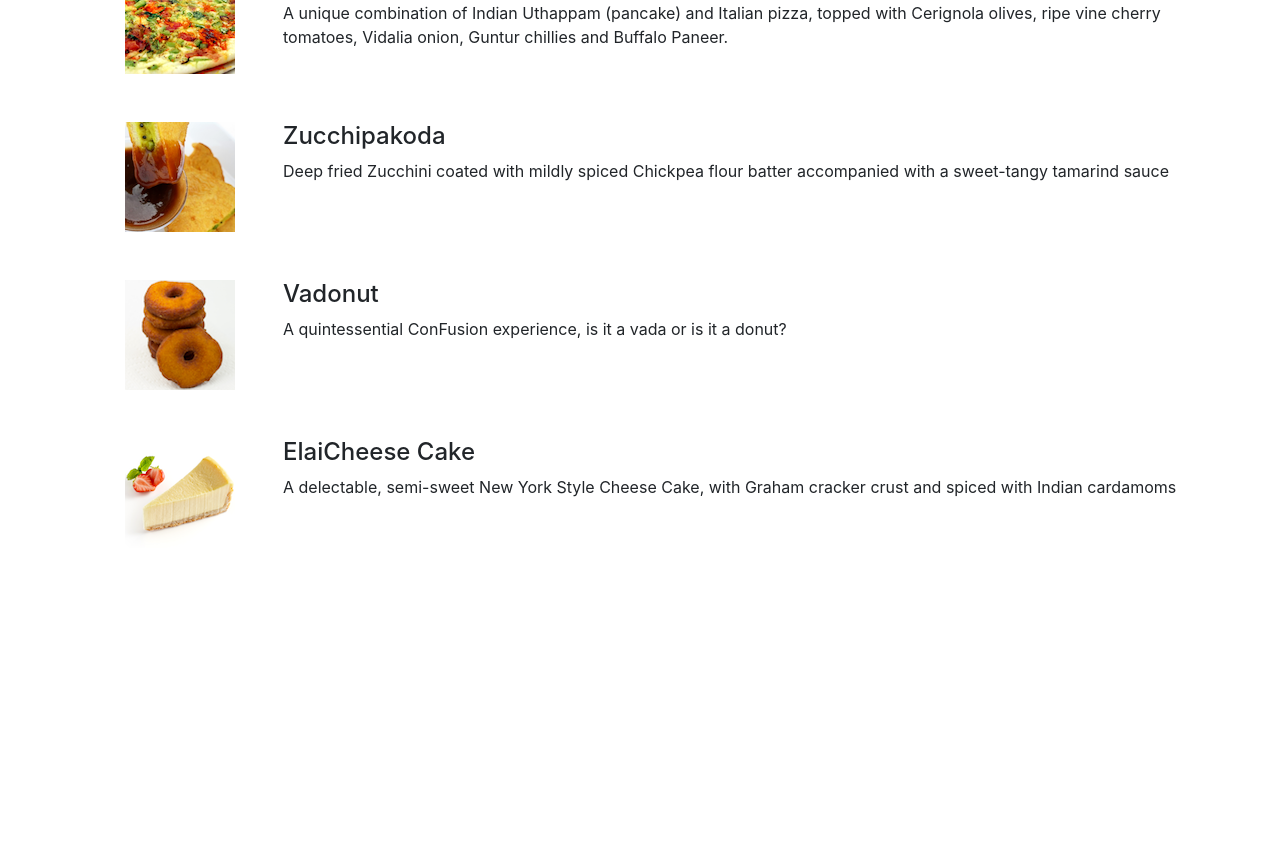
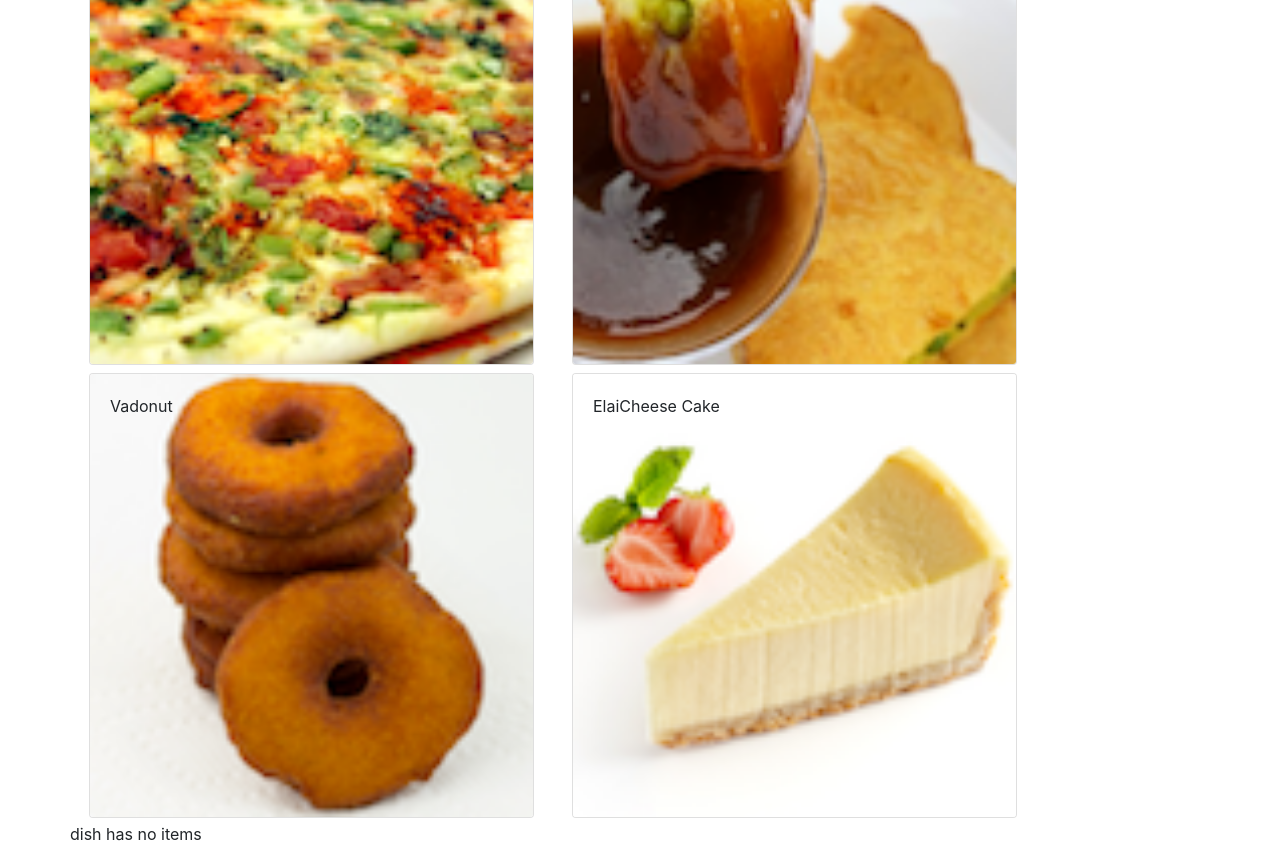
Before and after one commit to SUTHARRAM/React, a React (Create React App) app in the folder React/confusion/: page / in a window 1280 px wide. Shown: the part 140-986 px from the top of the page. Before the commit the page ends 800 px from the top, so only its background shows below. Built offline with nearby package versions, Linux system fonts and the light colour scheme.

Commit message:
component part 2

```diff
--- a/React/confusion/src/App.js
+++ b/React/confusion/src/App.js
@@ -1,7 +1,20 @@
+import React, { Component } from 'react';
 import { Navbar, NavbarBrand } from 'reactstrap';
 import Menu from './components/MenuComponent';
 
-function App() {
+import { DISHES } from './shared/dishes';
+
+class App extends Component {
+
+  constructor(props){
+    super(props);
+
+    this.state =  {
+      dishes: DISHES,
+    };
+  }
+
+ render(){
   return (
     <div>
       <Navbar dark color="primary">
@@ -9,9 +22,11 @@
           <NavbarBrand href="/"> Ristorante Con Fusion </NavbarBrand>
         </div>
       </Navbar>
-      <Menu />
+      <Menu dishes={this.state.dishes} />
     </div>
   );
+ }
+
 }
 
 export default App;
--- a/React/confusion/src/components/MenuComponent.js
+++ b/React/confusion/src/components/MenuComponent.js
@@ -1,5 +1,5 @@
 import React, { Component } from 'react';
-import { Media } from 'reactstrap';
+import { Card, CardImg, CardImgOverlay, CardText, CardBody, CardTitle } from 'reactstrap';
 
 
 class Menu extends Component {
@@ -8,57 +8,46 @@
         super(props);
 
         this.state = {
-            dishes: [
-                {
-                  id: 0,
-                  name:'Uthappizza',
-                  image: 'assets/images/uthappizza.png',
-                  category: 'mains',
-                  label:'Hot',
-                  price:'4.99',
-                  description:'A unique combination of Indian Uthappam (pancake) and Italian pizza, topped with Cerignola olives, ripe vine cherry tomatoes, Vidalia onion, Guntur chillies and Buffalo Paneer.'                        },
-               {
-                  id: 1,
-                  name:'Zucchipakoda',
-                  image: 'assets/images/zucchipakoda.png',
-                  category: 'appetizer',
-                  label:'',
-                  price:'1.99',
-                  description:'Deep fried Zucchini coated with mildly spiced Chickpea flour batter accompanied with a sweet-tangy tamarind sauce'                        },
-               {
-                  id: 2,
-                  name:'Vadonut',
-                  image: 'assets/images/vadonut.png',
-                  category: 'appetizer',
-                  label:'New',
-                  price:'1.99',
-                  description:'A quintessential ConFusion experience, is it a vada or is it a donut?'                        },
-               {
-                  id: 3,
-                  name:'ElaiCheese Cake',
-                  image: 'assets/images/elaicheesecake.png',
-                  category: 'dessert',
-                  label:'',
-                  price:'2.99',
-                  description:'A delectable, semi-sweet New York Style Cheese Cake, with Graham cracker crust and spiced with Indian cardamoms'                        }
-               ],
+            selectedDish: null
+        }
+    }
+
+    onDishSelect(dish) {
+        this.setState({selectedDish: dish})
+    }
+
+    renderDish(dish) {
+        if(dish != null) {
+            return (
+                <Card>
+                    <CardImg width="100%" src={dish.image} alt={dish.name} />
+                    <CardBody>
+                        <CardTitle>{dish.name}</CardTitle>
+                        <CardText>{dish.description}</CardText>
+                    </CardBody>
+                </Card>
+            );
+        }
+        else {
+            return(
+                <div>dish has no items</div>
+            );
         }
     }
 
     render() {
 
-        const menu = this.state.dishes.map((dish)=> {
+        const menu = this.props.dishes.map((dish)=> {
             return (
-                <div key={dish.id} className="col-12 mt-5">
-                    <Media tag="li">
-                        <Media left middle>
-                            <Media object src={dish.image} alt={dish.name} />
-                        </Media>
-                        <Media body className="ml-5">
-                            <Media heading>{dish.name}</Media>
-                            <p>{dish.description}</p>
-                        </Media>
-                    </Media>
+                <div key={dish.id} className="col-12 col-md-5 m-1">
+                    <Card onClick = {()=> this.onDishSelect(dish)} >
+
+                        <CardImg width="100%" src={dish.image} alt={dish.name} />
+
+                        <CardImgOverlay>
+                            <CardTitle>{dish.name}</CardTitle>
+                        </CardImgOverlay>
+                    </Card>
                 </div>
             );
         });
@@ -67,9 +56,10 @@
         return (
             <div className='container'>
                 <div className="row">
-                    <Media list>
-                        {menu}
-                    </Media>
+                    {menu}
+                </div>
+                <div className="row" >
+                    {this.renderDish(this.state.selectedDish)}
                 </div>
             </div>
         );
--- /dev/null
+++ b/React/confusion/src/shared/dishes.js
@@ -0,0 +1,34 @@
+export const DISHES = [
+    {
+      id: 0,
+      name:'Uthappizza',
+      image: 'assets/images/uthappizza.png',
+      category: 'mains',
+      label:'Hot',
+      price:'4.99',
+      description:'A unique combination of Indian Uthappam (pancake) and Italian pizza, topped with Cerignola olives, ripe vine cherry tomatoes, Vidalia onion, Guntur chillies and Buffalo Paneer.'                        },
+   {
+      id: 1,
+      name:'Zucchipakoda',
+      image: 'assets/images/zucchipakoda.png',
+      category: 'appetizer',
+      label:'',
+      price:'1.99',
+      description:'Deep fried Zucchini coated with mildly spiced Chickpea flour batter accompanied with a sweet-tangy tamarind sauce'                        },
+   {
+      id: 2,
+      name:'Vadonut',
+      image: 'assets/images/vadonut.png',
+      category: 'appetizer',
+      label:'New',
+      price:'1.99',
+      description:'A quintessential ConFusion experience, is it a vada or is it a donut?'                        },
+   {
+      id: 3,
+      name:'ElaiCheese Cake',
+      image: 'assets/images/elaicheesecake.png',
+      category: 'dessert',
+      label:'',
+      price:'2.99',
+      description:'A delectable, semi-sweet New York Style Cheese Cake, with Graham cracker crust and spiced with Indian cardamoms'                        }
+   ];
```
